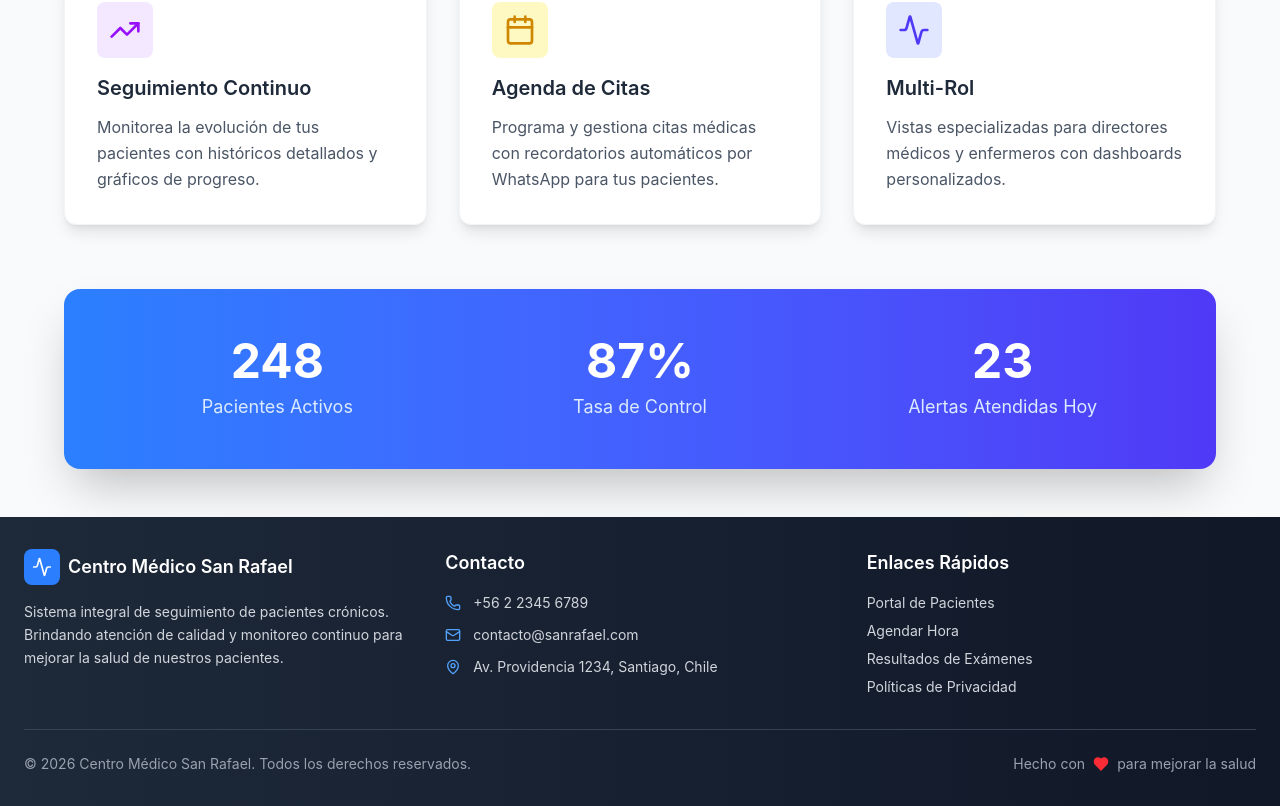
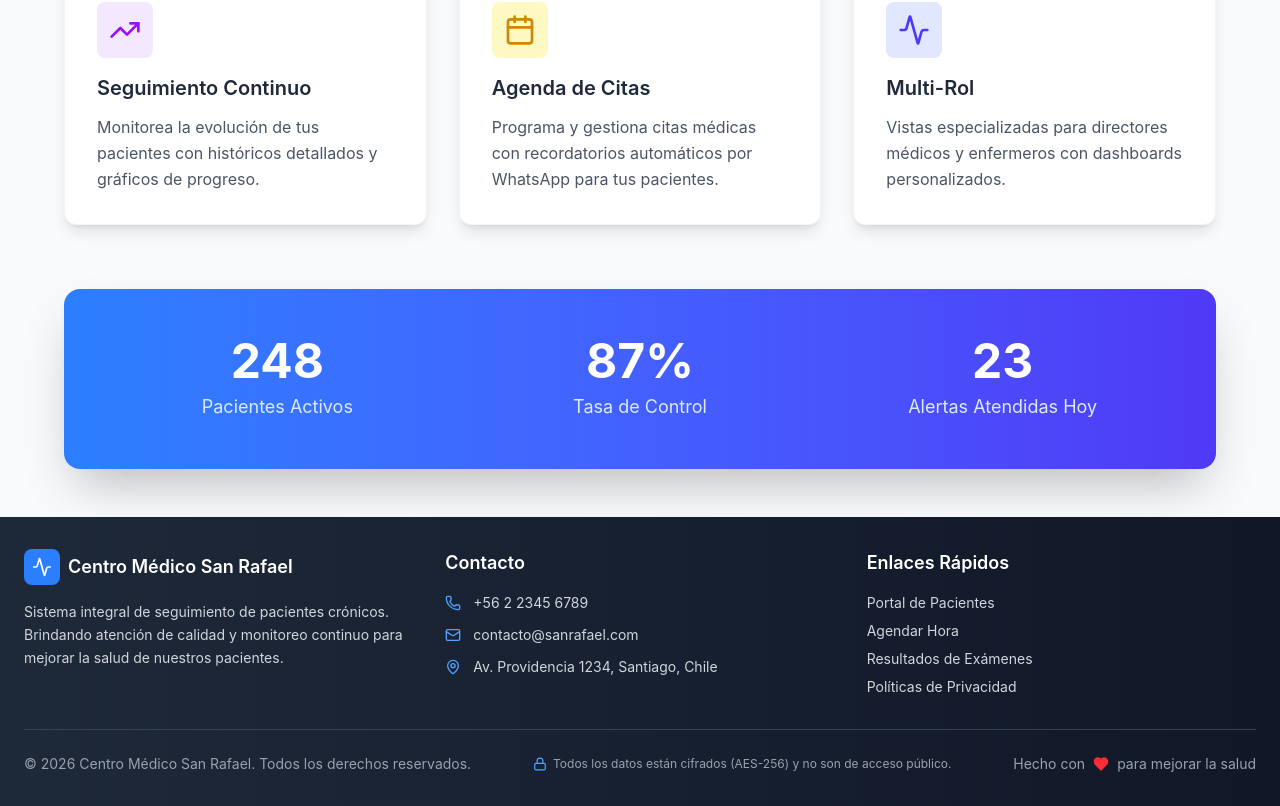
Before and after one commit to MateoVL/Proyecto-IyE-Front, a React (Vite) app in the folder Front/: page /home in a window 1280 px wide. Shown: the part 993-1799 px from the top of the page. Built offline with nearby package versions, Linux system fonts and the light colour scheme.

Commit message:
feat: agregar mensaje de cifrado de datos en el footer

```diff
--- a/Front/src/app/components/Footer.tsx
+++ b/Front/src/app/components/Footer.tsx
@@ -1,4 +1,4 @@
-import { Activity, Mail, Phone, MapPin, Heart } from 'lucide-react';
+import { Activity, Mail, Phone, MapPin, Heart, Lock } from 'lucide-react';
 
 export function Footer() {
   const currentYear = new Date().getFullYear();
@@ -72,6 +72,10 @@ export function Footer() {
           <p className="text-gray-400 text-sm">
             © {currentYear} Centro Médico San Rafael. Todos los derechos reservados.
           </p>
+          <p className="text-gray-400 text-xs flex items-center gap-1.5">
+            <Lock className="w-3.5 h-3.5 text-blue-400" />
+            Todos los datos están cifrados (AES-256) y no son de acceso público.
+          </p>
           <div className="flex items-center gap-2 text-gray-400 text-sm">
             <span>Hecho con</span>
             <Heart className="w-4 h-4 text-red-500 fill-current" />
```
